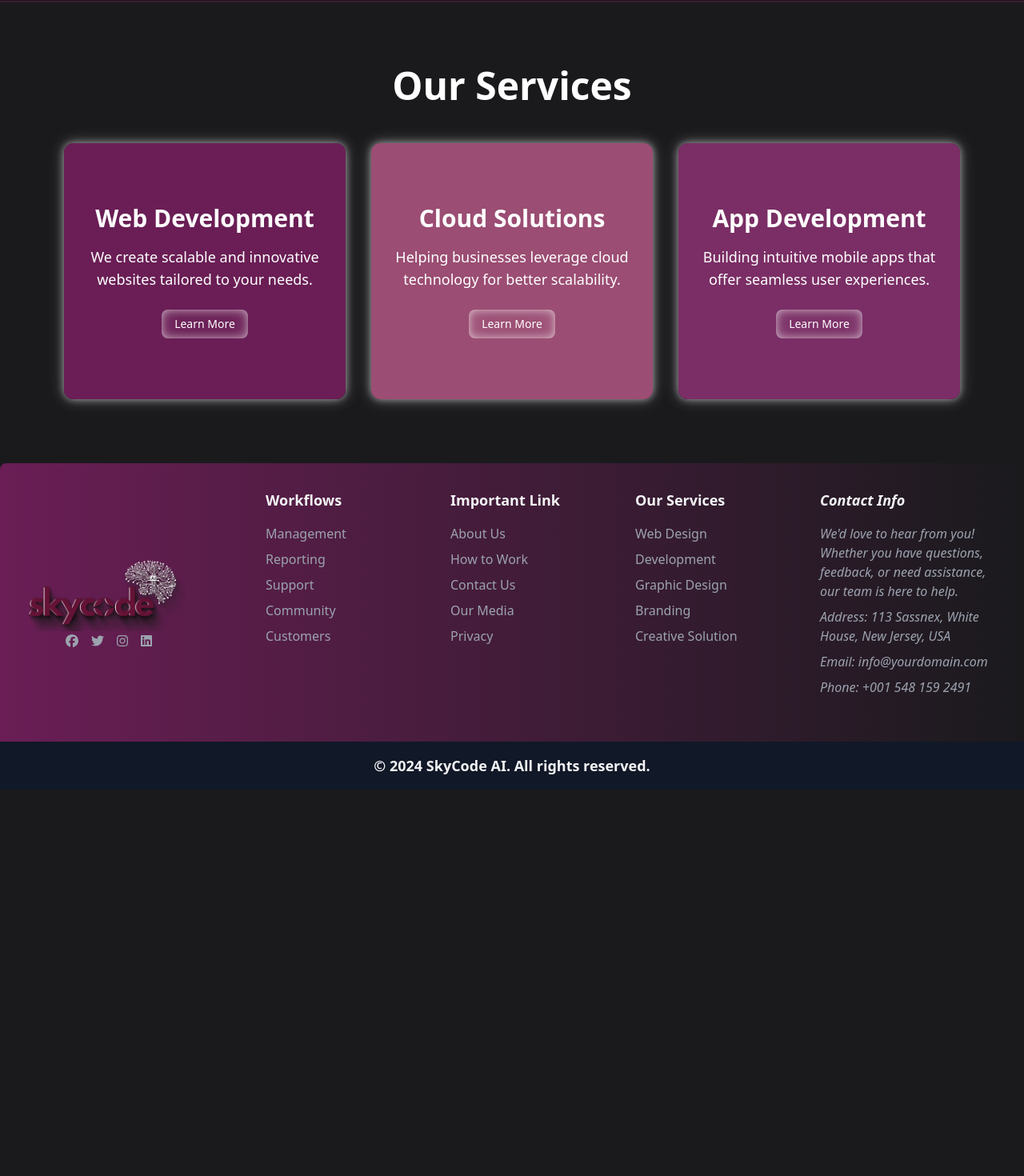
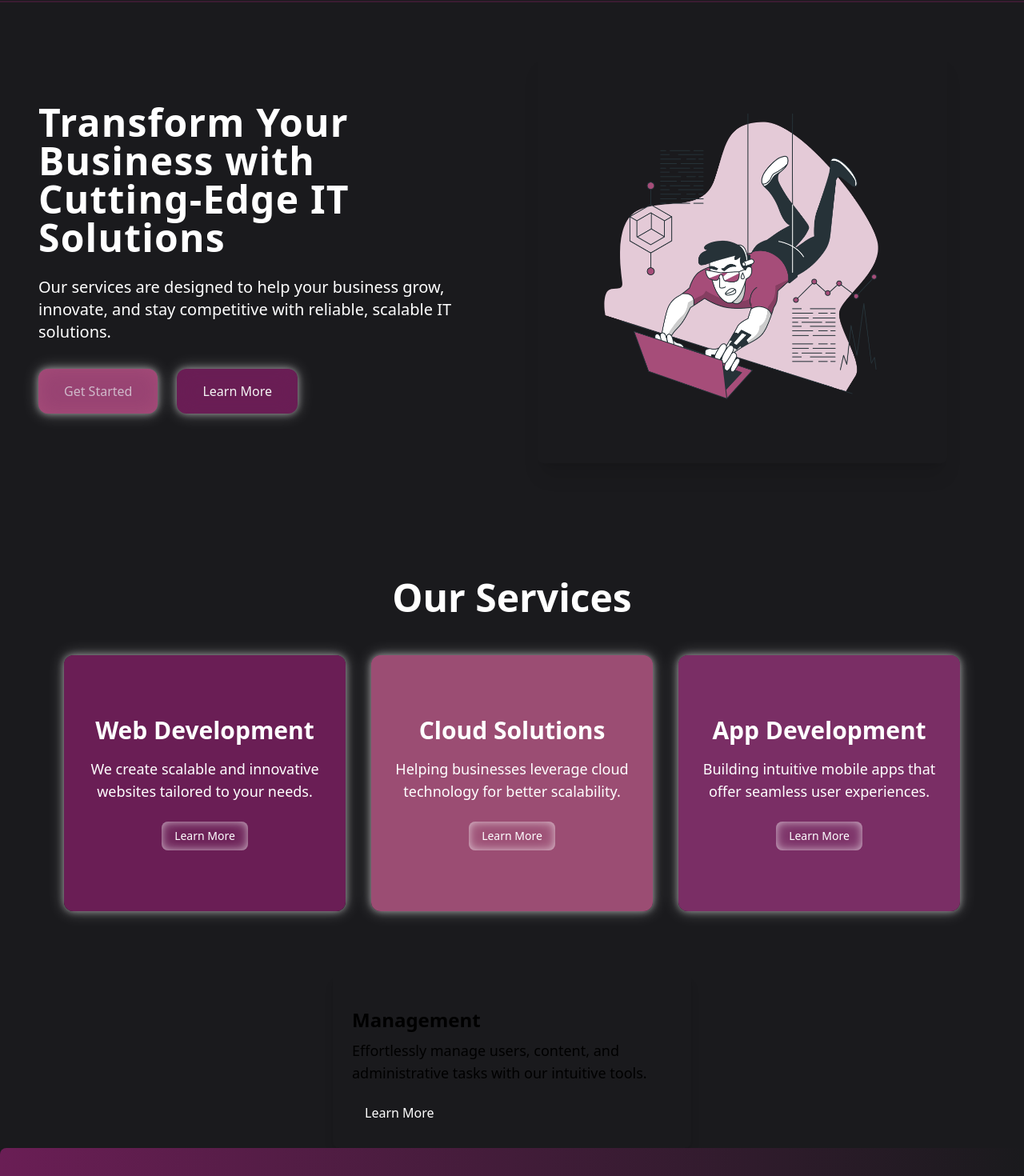
Before and after one commit to ANSBUTT1/sky-code-ai, a React (Create React App) app in the folder sky-ai/: page /services in a window 1280 px wide. Shown: the part 100-1570 px from the top of the page at 80% size. Before the commit the page ends 1087 px from the top, so only its background shows below. Built offline with nearby package versions, Linux system fonts and the light colour scheme.

Commit message:
add new hero section in services page

```diff
--- a/sky-ai/src/components/Header.jsx
+++ b/sky-ai/src/components/Header.jsx
@@ -1,5 +1,5 @@
 import React, { useState } from "react";
-import { Link } from "react-router-dom"; // Import Link from react-router-dom
+import { Link } from "react-router-dom";
 import Logo from "../assets/Logo.png";
 import { HiMenu, HiX } from "react-icons/hi"; // Import icons for the menu toggle
 
@@ -42,7 +42,9 @@ const Header = () => {
                 <span className="w-0 group-hover:w-12 h-[2px] bg-white transition-all duration-300 ease-in-out"></span>
               </Link>
             </li>
-            <li>
+
+            {/* Services Dropdown */}
+            <li className="relative group">
               <Link
                 to="/services"
                 className="group text-[#f5f5f5] hover:text-xl flex flex-col items-center hover:text-[#a64d79] transition-all duration-300"
@@ -50,7 +52,29 @@ const Header = () => {
                 Services
                 <span className="w-0 group-hover:w-12 h-[2px] bg-white transition-all duration-300 ease-in-out"></span>
               </Link>
+              {/* Submenu for Services */}
+              <div className="absolute left-0 hidden group-hover:block bg-[#333] text-white w-48 py-2 rounded-md shadow-lg">
+                <Link
+                  to="/service1"
+                  className="block px-4 py-2 hover:bg-[#a64d79] transition duration-300"
+                >
+                  Service 1
+                </Link>
+                <Link
+                  to="/service2"
+                  className="block px-4 py-2 hover:bg-[#a64d79] transition duration-300"
+                >
+                  Service 2
+                </Link>
+                <Link
+                  to="/service3"
+                  className="block px-4 py-2 hover:bg-[#a64d79] transition duration-300"
+                >
+                  Service 3
+                </Link>
+              </div>
             </li>
+
             <li>
               <Link
                 to="/solutions"
@@ -81,6 +105,7 @@ const Header = () => {
           </ul>
         </nav>
       </div>
+
       {/* Aside Bar */}
       <aside
         className={`fixed top-0 right-0 h-screen w-64 bg-[#444] p-4 transition-transform duration-300 ${
--- /dev/null
+++ b/sky-ai/src/components/Management.jsx
@@ -0,0 +1,27 @@
+import React from 'react'
+
+const Management = () => {
+  return (
+    <div className="bg-light2 text-dark1 p-6 rounded-lg shadow-lg max-w-md mx-auto">
+      {/* Icon */}
+      <div className="text-primary text-4xl mb-4">
+        <i className="fas fa-cogs"></i> {/* Replace with a React Icon */}
+      </div>
+
+      {/* Title */}
+      <h2 className="text-2xl font-bold mb-2">Management</h2>
+
+      {/* Description */}
+      <p className="text-lg mb-4">
+        Effortlessly manage users, content, and administrative tasks with our intuitive tools.
+      </p>
+
+      {/* Call to Action Button */}
+      <button className="bg-secondary text-white py-2 px-4 rounded hover:bg-light1 transition duration-200">
+        Learn More
+      </button>
+    </div>
+  )
+}
+
+export default Management
--- /dev/null
+++ b/sky-ai/src/components/ServicesHero.jsx
@@ -0,0 +1,47 @@
+import React from "react";
+import image from "../assets/hero.png";
+
+const ServicesHero = () => {
+  return (
+    <section className="bg-gradient-to-r from-primary via-light3 to-light2 text-dark1 py-16">
+      <div className="max-w-7xl mx-auto px-6 sm:px-12 grid grid-cols-1 md:grid-cols-2 gap-16 items-center relative">
+        {/* Text Content */}
+        <div className="text-center md:text-left opacity-0 transform transition-all duration-1000 animate-fadeIn">
+          <h1 className="text-4xl sm:text-5xl font-bold text-white mb-6 leading-tight tracking-wide">
+            Transform Your Business with Cutting-Edge IT Solutions
+          </h1>
+          <p className="text-lg sm:text-xl mb-8 text-white">
+            Our services are designed to help your business grow, innovate, and
+            stay competitive with reliable, scalable IT solutions.
+          </p>
+          <div className="flex justify-center md:justify-start gap-6">
+            <button
+              onClick={() => (window.location.href = "#contact")} // Redirect to contact section
+              className="bg-primaryColor shadow-glow text-[#f5f5f5] px-8 py-4 rounded-xl hover:bg-secondaryColor transition-all transform hover:scale-105 relative overflow-hidden"
+            >
+              <span className="absolute inset-0 bg-[#7a2e65] opacity-30 rounded-lg blur-md"></span>
+              Get Started
+            </button>
+            <button
+              className="bg-[#6a1e55] shadow-glow text-[#f5f5f5] px-3 py-3 sm:px-8 sm:py-4 rounded-xl hover:bg-[#9f5c7b] transition-all transform hover:scale-105 relative overflow-hidden"
+              aria-label="Learn more about Sky Code"
+            >
+              <span className="absolute inset-0 bg-[#6a1e55] opacity-30 rounded-xl blur-md"></span>
+              <span className="relative z-10">Learn More</span>
+            </button>
+          </div>
+        </div>
+        {/* Hero Image or Illustration */}
+        <div className="flex justify-center md:justify-start opacity-0 transform transition-all duration-1000 animate-fadeIn">
+          <img
+            src={image}
+            alt="IT Services Illustration"
+            className=" w-full max-w-lg rounded-lg shadow-xl transform transition duration-500 hover:scale-105"
+          />
+        </div>
+      </div>
+    </section>
+  );
+};
+
+export default ServicesHero;
--- a/sky-ai/src/pages/ServicesPage.jsx
+++ b/sky-ai/src/pages/ServicesPage.jsx
@@ -1,10 +1,14 @@
 import React from 'react'
 import Services from '../components/Services'
+import Management from '../components/Management'
+import ServicesHero from '../components/ServicesHero'
 
 const ServicesPage = () => {
   return (
     <div>
+      <ServicesHero/>
       <Services/>
+      <Management/>
     </div>
   )
 }
--- a/sky-ai/tailwind.config.js
+++ b/sky-ai/tailwind.config.js
@@ -14,9 +14,15 @@ module.exports = {
           "inset 0 0 10px rgba(255, 255, 255, 0.5), inset 0 0 20px rgba(255, 255, 255, 0.3)",
       },
       animation: {
+        'bounce-once': 'bounce 4s ',
+        fadeIn: 'fadeIn 1s ease-in forwards',
         "text-pulse": "textPulse 1.5s ease-in-out infinite",
       },
       keyframes: {
+        fadeIn: {
+          '0%': { opacity: 0 },
+          '100%': { opacity: 1 },
+        },
         textPulse: {
           "0%, 100%": { opacity: "1", transform: "scale(1)" },
           "50%": { opacity: "0.5", transform: "scale(1.05)" },
```
Also changed, not shown: sky-ai/src/assets/hero.png (added).
